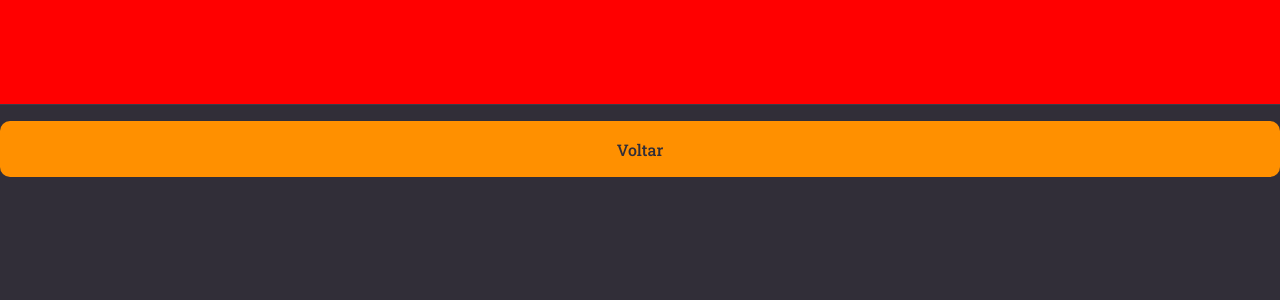
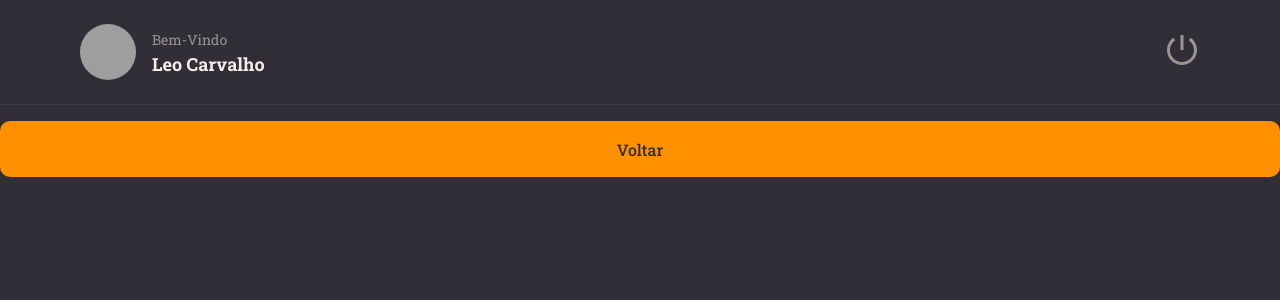
Before and after one commit to LeoGCarva/Mi-notas, a React (Vite) app: page / in a window 1280 px wide. Shown: the top 300 px of the page. Built offline with nearby package versions, Linux system fonts and the light colour scheme; grey boxes are pictures that could not be loaded.

Commit message:
Finishing the Header

```diff
--- a/package.json
+++ b/package.json
@@ -12,6 +12,7 @@
   "dependencies": {
     "react": "^18.3.1",
     "react-dom": "^18.3.1",
+    "react-icons": "^5.2.1",
     "styled-components": "^6.1.12"
   },
   "devDependencies": {
--- a/src/components/Header/index.jsx
+++ b/src/components/Header/index.jsx
@@ -1,9 +1,21 @@
-import { Container } from './styles';
+import { RiShutDownLine } from 'react-icons/ri';
+import { Container, Profile, Logout } from './styles';
 
 export function Header(){
     return(
         <Container>
+            <Profile>
+                <img src="https://github.com/LeoGCarva.png" alt="Foto do usuário" />
 
+                <div>
+                    <span>Bem-Vindo</span>
+                    <strong>Leo Carvalho</strong>
+                </div>
+            </Profile>
+
+            <Logout>
+                <RiShutDownLine />
+            </Logout>
         </Container>
     )
 }
--- a/src/components/Header/styles.js
+++ b/src/components/Header/styles.js
@@ -14,6 +14,43 @@ export const Container = styled.header`
     justify-content: space-between;
 
     padding: 0 80px;
+`;
 
-    background: red;
+export const Profile = styled.div`
+    display: flex;
+    align-items: center;
+
+    > img {
+        width: 56px;
+        height: 56px;
+        border-radius: 50%;
+    }
+
+    > div {
+        display: flex;
+        flex-direction: column;
+
+        margin-left: 16px;
+        line-height: 24px;
+
+        span {
+            font-size: 14px;
+            color: ${({ theme }) => theme.COLORS.GRAY_100};
+        }
+
+        strong {
+            font-size: 18px;
+            color: ${({ theme }) => theme.COLORS.WHITE};
+        }
+    }
 `;
+
+export const Logout = styled.button`
+    border: none;
+    background: none;
+
+    > svg {
+        color: ${({ theme }) => theme.COLORS.GRAY_100};
+        font-size: 36px;
+    }
+`;
```
Also changed, not shown: 1 other file (tests, documents, lock files or other folders).
